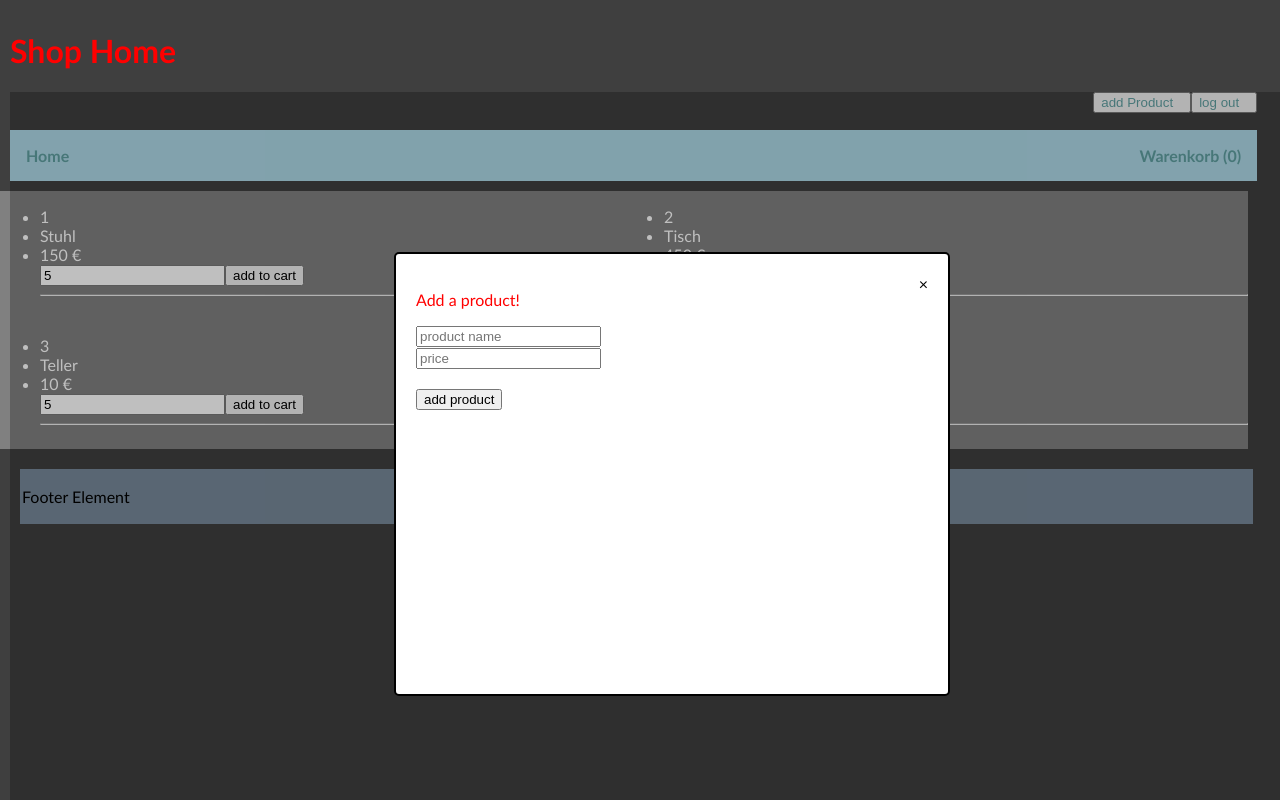
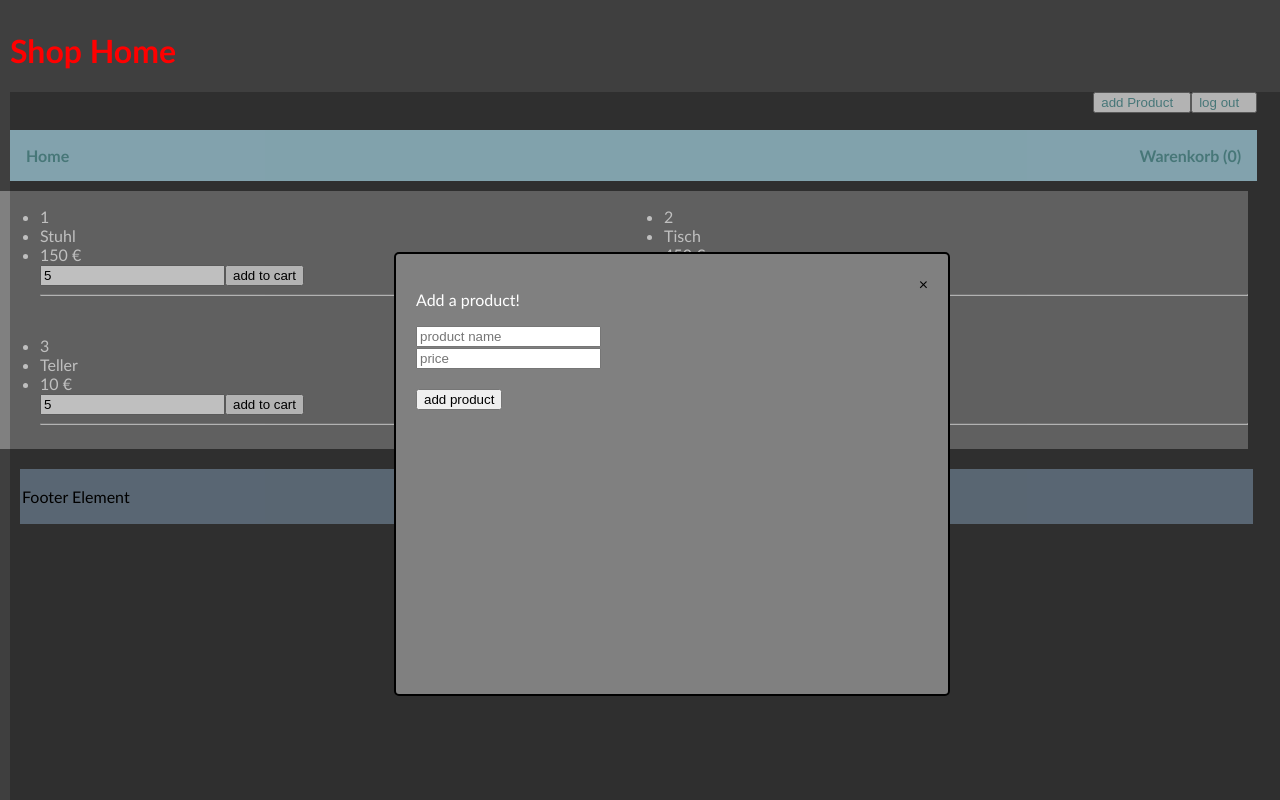
Before and after one commit to LorAutumn/reactshop, a React (Create React App) app: page / in a window 1280 px wide. Both pictures are taken after typing "5", "5", "5", "5" into the empty fields and a click on the button "add Product". Built offline with nearby package versions, Linux system fonts and the light colour scheme.

Commit message:
modified style.css

```diff
--- a/src/style.css
+++ b/src/style.css
@@ -40,13 +40,20 @@ body {
   float: right;
 }
 
-
+/* Warenkorb button at header */
 .shoppingCart {
   float: right;
+  border-radius: 5%;
   display: block;
   text-align: center;
   padding: 16px;
   text-decoration: none;
+  animation: flash linear 1s;
+}
+@keyframes flash {
+  0% { opacity: 1;}
+  50% {opacity: .1;}
+  100% {opacity: 1;}
 }
 
 .home {
@@ -105,7 +112,8 @@ body {
 }
 
 .popup-content {
-  background-color: white;
+  background-color: grey;
+  color: white;
   position: absolute;
   top: 20%;
   left: 30%;
@@ -115,6 +123,10 @@ body {
   border-radius: 5px;
   border: 2px solid black;
   overflow: auto;
+}
+
+.popup-content.h1 {
+  color: blue;
 }
 
 /* styling for close button of PopUp */
```
